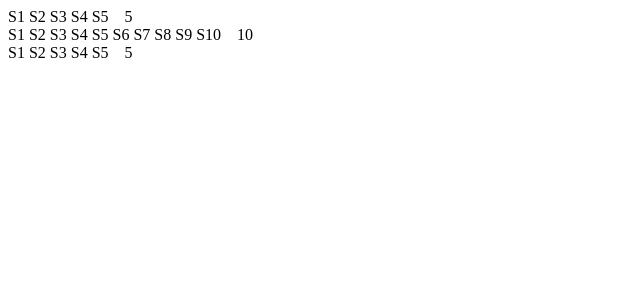
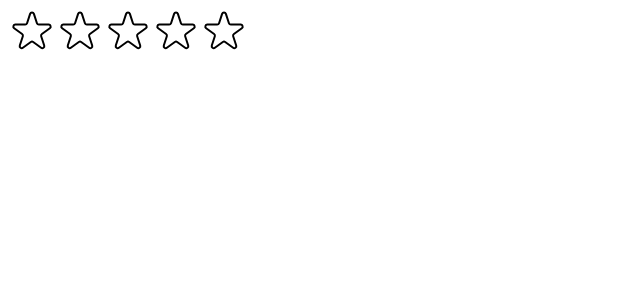
Before and after one commit to WiliTheSParrow/07-usepopcorn, a React (Create React App) app: page / in a window 1280 px wide. Shown: the top 300 px of the page, without its empty margins (0-640 px from the left). Built offline with nearby package versions, Linux system fonts and the light colour scheme.

Commit message:
feat: creating the Stars

```diff
--- a/src/StarRating.js
+++ b/src/StarRating.js
@@ -1,4 +1,6 @@
 // By placing outside this part doesn't have to be re-generated every time when the component is re-rendered
+
+import { useState } from "react";
 
 const containerStyle = {
   display: "flex",
@@ -8,7 +10,6 @@
 
 const starContainerStyle = {
   display: "flex",
-  gap: "4px",
 };
 
 const textStyle = {
@@ -17,14 +18,62 @@
 };
 
 export default function StarRating({ maxRating = 5 }) {
+  const [rating, setRating] = useState(0);
+
+  function handleRating(rating) {
+    setRating(rating);
+  }
+
   return (
     <div style={containerStyle}>
       <div style={starContainerStyle}>
         {Array.from({ length: maxRating }, (_, i) => (
-          <span>S{i + 1}</span>
+          <Star
+            key={i}
+            onRate={() => handleRating(i + 1)}
+            full={rating >= i + 1}
+          />
         ))}
       </div>
-      <p style={textStyle}>{maxRating}</p>
+      <p style={textStyle}>{rating || ""}</p>
     </div>
   );
 }
+
+const starStyle = {
+  width: "48px",
+  height: "48px",
+  display: "block",
+  cursor: "pointer",
+};
+
+function Star({ onRate, full }) {
+  return (
+    <span role="button" style={starStyle} onClick={onRate}>
+      {full ? (
+        <svg
+          xmlns="http://www.w3.org/2000/svg"
+          viewBox="0 0 20 20"
+          fill="#000"
+          stroke="#000"
+        >
+          <path d="M9.049 2.927c.3-.921 1.603-.921 1.902 0l1.07 3.292a1 1 0 00.95.69h3.462c.969 0 1.371 1.24.588 1.81l-2.8 2.034a1 1 0 00-.364 1.118l1.07 3.292c.3.921-.755 1.688-1.54 1.118l-2.8-2.034a1 1 0 00-1.175 0l-2.8 2.034c-.784.57-1.838-.197-1.539-1.118l1.07-3.292a1 1 0 00-.364-1.118L2.98 8.72c-.783-.57-.38-1.81.588-1.81h3.461a1 1 0 00.951-.69l1.07-3.292z" />
+        </svg>
+      ) : (
+        <svg
+          xmlns="http://www.w3.org/2000/svg"
+          fill="none"
+          viewBox="0 0 24 24"
+          stroke="#000"
+        >
+          <path
+            strokeLinecap="round"
+            strokeLinejoin="round"
+            strokeWidth="{2}"
+            d="M11.049 2.927c.3-.921 1.603-.921 1.902 0l1.519 4.674a1 1 0 00.95.69h4.915c.969 0 1.371 1.24.588 1.81l-3.976 2.888a1 1 0 00-.363 1.118l1.518 4.674c.3.922-.755 1.688-1.538 1.118l-3.976-2.888a1 1 0 00-1.176 0l-3.976 2.888c-.783.57-1.838-.197-1.538-1.118l1.518-4.674a1 1 0 00-.363-1.118l-3.976-2.888c-.784-.57-.38-1.81.588-1.81h4.914a1 1 0 00.951-.69l1.519-4.674z"
+          />
+        </svg>
+      )}
+    </span>
+  );
+}
--- a/src/index.js
+++ b/src/index.js
@@ -9,8 +9,6 @@
 root.render(
   <React.StrictMode>
     <StarRating maxRating={5} />
-    <StarRating maxRating={10} />
-    <StarRating />
     {/* <App /> */}
   </React.StrictMode>
 );
```
Also changed, not shown: src/index.css (+0 -33 lines).
